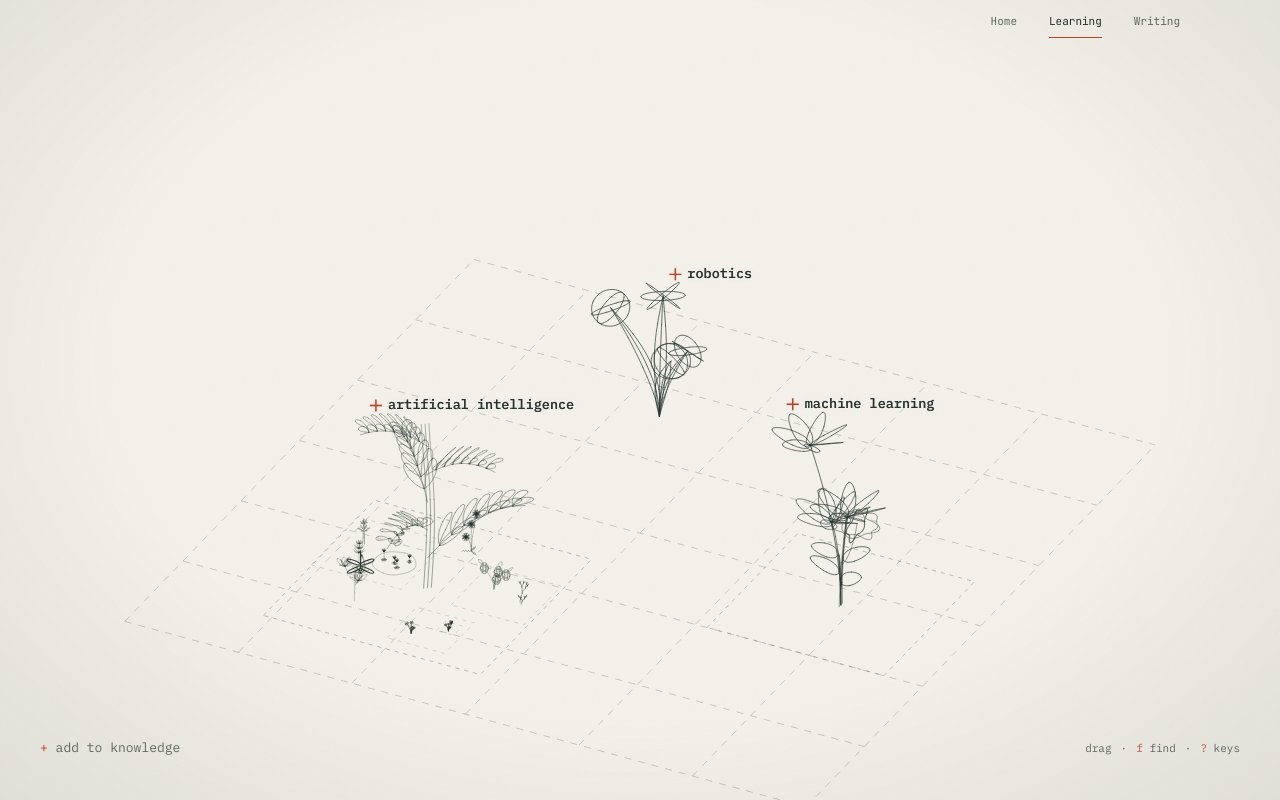
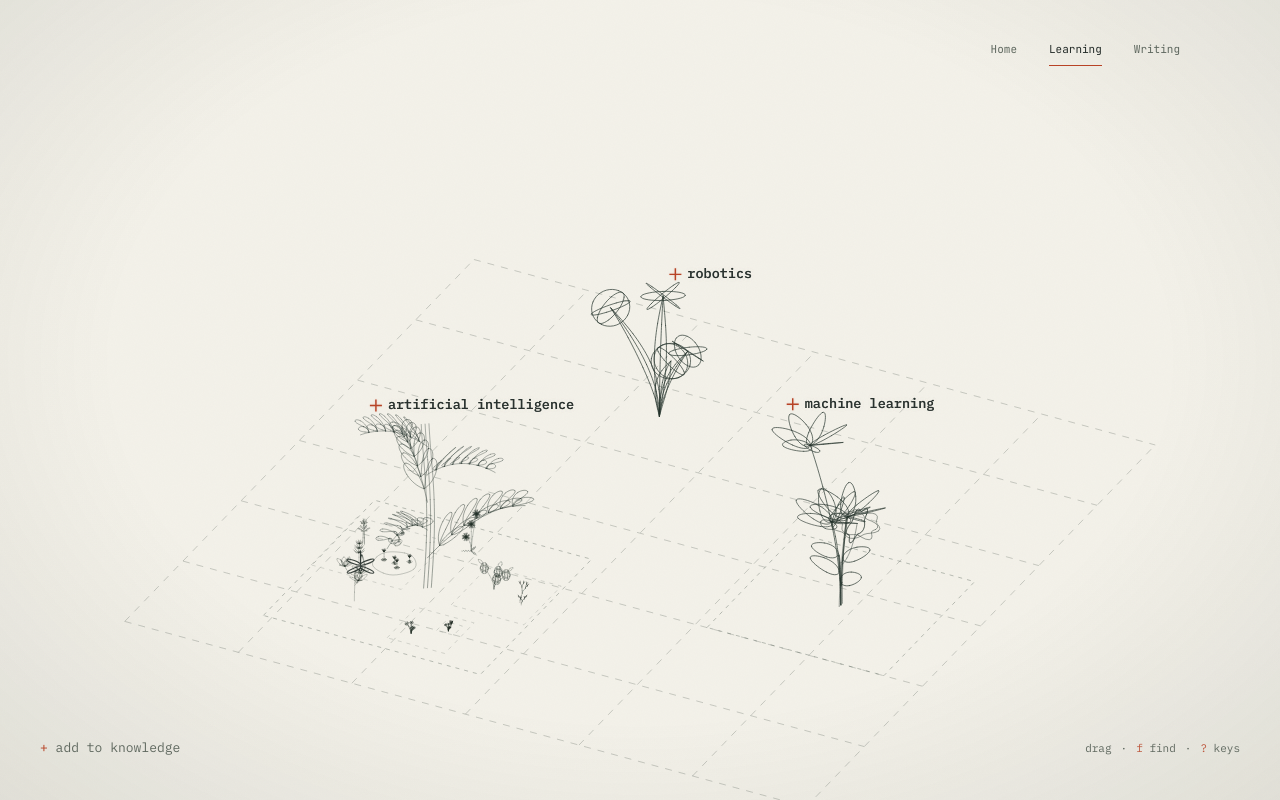
Before and after one commit to alexandertsai/alexandertsai.github.io, a Next.js app: page /learning in a window 1280 px wide. Built offline with nearby package versions, Linux system fonts and the light colour scheme; no server answers.

Commit message:
Keep website navigation aligned during Learning transitions

```diff
--- a/app/components/depart.ts
+++ b/app/components/depart.ts
@@ -11,7 +11,7 @@ export function depart() {
   overlay.id = OVERLAY_ID;
   overlay.setAttribute("aria-hidden", "true");
   document.body.append(overlay);
-  for (const element of document.querySelectorAll<HTMLElement>("main.home > :not(.pond), .professional-blog > *")) {
+  for (const element of document.querySelectorAll<HTMLElement>("main.home > :not(.pond, .site-header), .professional-blog > :not(.site-header)")) {
     element.animate([
       { opacity: 1, filter: "blur(0)", transform: "translateY(0)" },
       { opacity: 0, filter: "blur(2px)", transform: "translateY(-6px)" },
@@ -43,7 +43,7 @@ export function returnHome() {
   overlay.setAttribute("aria-hidden", "true");
   document.body.append(overlay);
   overlay.animate([{ "--return-hole": "80vmax" }, { "--return-hole": "0vmax" }], { duration: RETURN_MS, easing: "cubic-bezier(.5, 0, .75, .3)", fill: "forwards" });
-  document.querySelector<HTMLElement>(".learning")?.animate([
+  document.querySelector<HTMLElement>(".learning .garden-surface")?.animate([
     { transform: "scale(1)", filter: "blur(0)" },
     { transform: "scale(2.8)", filter: "blur(8px)" },
   ], { duration: RETURN_MS, easing: "cubic-bezier(.55, 0, .85, .35)", fill: "forwards" });
@@ -63,7 +63,7 @@ export function openReturn() {
   overlay.dataset.opening = "1";
   clearTimeout(returnTimer);
   overlay.getAnimations().forEach((animation) => animation.cancel());
-  for (const element of document.querySelectorAll<HTMLElement>("main.home > :not(.pond)")) {
+  for (const element of document.querySelectorAll<HTMLElement>("main.home > :not(.pond, .site-header)")) {
     element.animate([{ transform: "scale(.96)", opacity: 0 }, { transform: "scale(1)", opacity: 1 }], { duration: 650, easing: "cubic-bezier(.2, .7, .2, 1)" });
   }
   overlay.animate([{ "--return-hole": "0vmax" }, { "--return-hole": "80vmax" }], { duration: 650, easing: "cubic-bezier(.3, .6, .3, 1)", fill: "forwards" })
--- a/app/learning/garden.css
+++ b/app/learning/garden.css
@@ -185,7 +185,7 @@
   .learning .tl { right: calc(var(--edge) + 8px); line-height: 1.4; }
   .learning.notes .bl, .learning:is(.reading, .notes) .br { display: none; }
 }
-.learning .site-header { --site-ink: var(--ink); --site-muted: var(--dim); --site-accent: var(--red); --site-line: transparent; height: 44px; z-index: 10; pointer-events: none; font-size: 11px; line-height: 1.7; }
+.learning .site-header { --site-ink: var(--ink); --site-muted: var(--dim); --site-accent: var(--red); --site-line: transparent; z-index: 10; pointer-events: none; font-size: 11px; line-height: 1.7; }
 .learning .site-header nav { pointer-events: auto; }
 .learning > canvas { animation: learning-float-up 1150ms cubic-bezier(.16, 1, .3, 1) backwards; will-change: transform, opacity; }
 .learning > :is(.grain, .vignette) { animation: learning-in 900ms ease-out both; }
@@ -201,7 +201,8 @@
 .learning :is(a, button):focus-visible { outline: 1px solid var(--red); outline-offset: 3px; border-radius: 0; }
 .learning .reader ul { line-height: 1.45; }
 
-.learning .garden-surface { display: contents; }
+.learning.desktop .garden-surface { display: contents; }
+.learning:not(.desktop) .garden-surface { position: absolute; inset: 0; }
 .learning .garden-surface > canvas { animation: learning-float-up 1150ms cubic-bezier(.16, 1, .3, 1) backwards; }
 .learning .garden-surface > :is(.tl, .bl, .br) { animation: learning-ui-float 900ms cubic-bezier(.16, 1, .3, 1) 180ms backwards; }
 .learning .garden-surface > :is(.grain, .vignette) { animation: learning-in 900ms ease-out both; }
```
